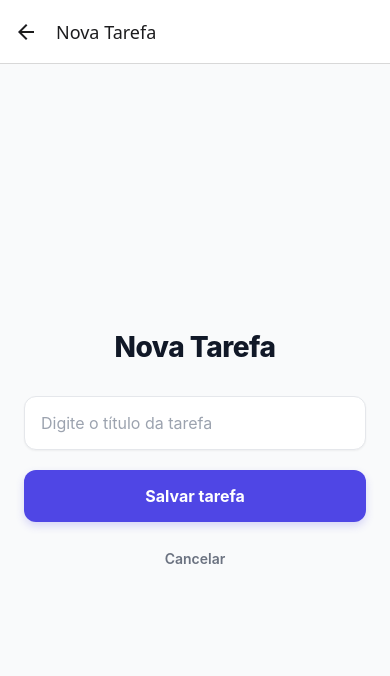
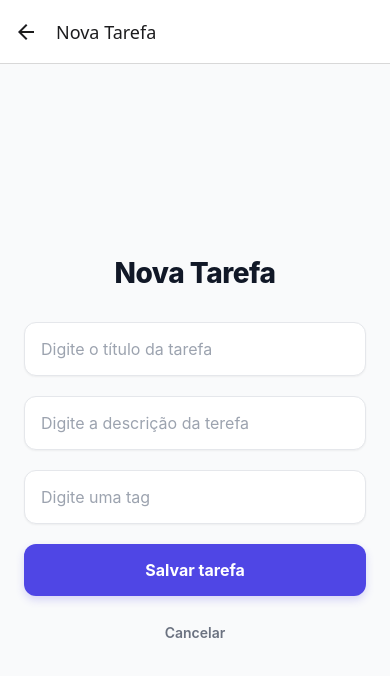
Before and after one commit to WelderBM/Taskapp, a React Native app: screen /NewTask in a window 390 px wide. Shown: the top 676 px of the page. Built offline with nearby package versions, Linux system fonts and the light colour scheme.

Commit message:
Add NewTask screen with task editing functionality and input fields for description and tag

```diff
--- a/src/screens/NewTask/index.tsx
+++ b/src/screens/NewTask/index.tsx
@@ -1,13 +1,16 @@
-import React, { useEffect, useState } from 'react';
-import { View, Text, TextInput, TouchableOpacity, Alert } from 'react-native';
-import AsyncStorage from '@react-native-async-storage/async-storage';
-import { styles } from './styles';
+import React, { useEffect, useState } from "react";
+import { View, Text, TextInput, TouchableOpacity, Alert } from "react-native";
+import AsyncStorage from "@react-native-async-storage/async-storage";
+import { styles } from "./styles";
 
-const STORAGE_KEY = '@taskapp:tarefas';
+const STORAGE_KEY = "@taskapp:tarefas";
 
 export default function NewTask({ route, navigation }: any) {
   const tarefa = route.params?.tarefa;
-  const [titulo, setTitulo] = useState('');
+
+  const [titulo, setTitulo] = useState("");
+  const [descricao, setDescricao] = useState("");
+  const [tag, setTag] = useState("");
 
   useEffect(() => {
     if (tarefa) {
@@ -16,8 +19,8 @@ export default function NewTask({ route, navigation }: any) {
   }, [tarefa]);
 
   const salvarTarefa = async () => {
-    if (titulo.trim() === '') {
-      Alert.alert('Atenção', 'Digite o título da tarefa.');
+    if (titulo.trim() === "") {
+      Alert.alert("Atenção", "Digite o título da tarefa.");
       return;
     }
 
@@ -27,31 +30,44 @@ export default function NewTask({ route, navigation }: any) {
       let tarefasAtualizadas = [];
 
       if (tarefa) {
-        tarefasAtualizadas = tarefas.map((item: any) =>
-          item.id === tarefa.id ? { ...item, titulo: titulo } : item
-        );
+        tarefasAtualizadas = tarefas.map((item: any) => {
+          const tarefaAtualizada = {
+            ...item,
+            titulo: titulo,
+            descricao: descricao,
+            etiqueta: tag,
+          };
+          item.id === tarefa.id ? tarefaAtualizada : item;
+        });
       } else {
         const novaTarefa = {
           id: Date.now().toString(),
           titulo: titulo,
+          descricao: "",
+          etiqueta: "",
           concluida: false,
         };
         tarefasAtualizadas = [...tarefas, novaTarefa];
       }
 
-      await AsyncStorage.setItem(STORAGE_KEY, JSON.stringify(tarefasAtualizadas));
-      setTitulo('');
+      await AsyncStorage.setItem(
+        STORAGE_KEY,
+        JSON.stringify(tarefasAtualizadas),
+      );
+      setTitulo("");
+      setDescricao("");
+      setTag("");
       navigation.goBack();
     } catch (error) {
-      console.log('Erro ao salvar tarefa:', error);
-      Alert.alert('Erro', 'Não foi possível salvar a tarefa.');
+      console.log("Erro ao salvar tarefa:", error);
+      Alert.alert("Erro", "Não foi possível salvar a tarefa.");
     }
   };
 
   return (
     <View style={styles.container}>
       <Text style={styles.title}>
-        {tarefa ? 'Editar Tarefa' : 'Nova Tarefa'}
+        {tarefa ? "Editar Tarefa" : "Nova Tarefa"}
       </Text>
 
       <TextInput
@@ -61,10 +77,24 @@ export default function NewTask({ route, navigation }: any) {
         value={titulo}
         onChangeText={setTitulo}
       />
+      <TextInput
+        style={styles.input}
+        placeholder="Digite a descrição da terefa"
+        placeholderTextColor="#9CA3AF"
+        value={descricao}
+        onChangeText={setDescricao}
+      />
+      <TextInput
+        style={styles.input}
+        placeholder="Digite uma tag"
+        placeholderTextColor="#9CA3AF"
+        value={tag}
+        onChangeText={setTag}
+      />
 
       <TouchableOpacity style={styles.button} onPress={salvarTarefa}>
         <Text style={styles.buttonText}>
-          {tarefa ? 'Salvar alterações' : 'Salvar tarefa'}
+          {tarefa ? "Salvar alterações" : "Salvar tarefa"}
         </Text>
       </TouchableOpacity>
 
```
Also changed, not shown: src/screens/ItemScreen/index.tsx (added, +28 -0 lines), src/screens/ItemScreen/styles.ts (added).
